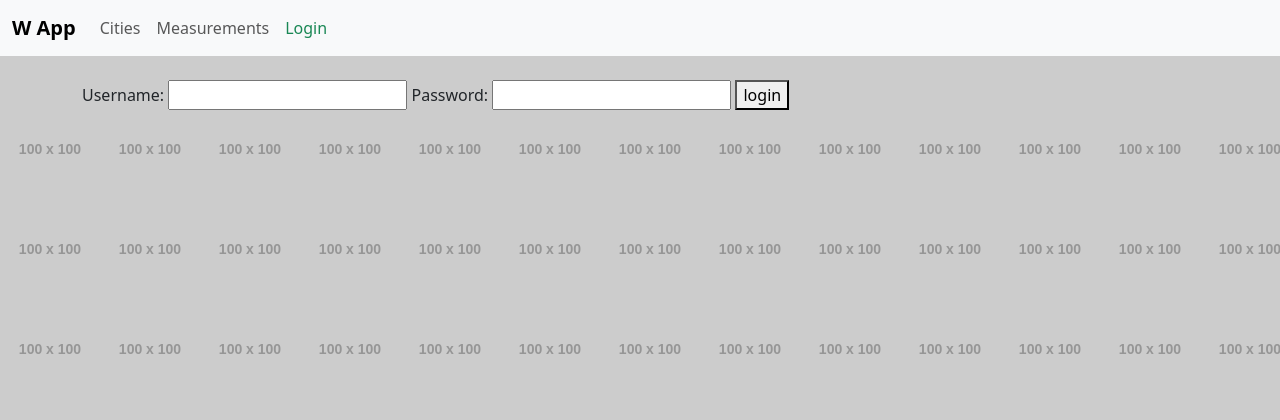
After one commit to RafalPublic/PAW1-LB-gr354-Zebryk-Rafal, a Symfony app: template templates/login/index.html.twig in a window 1280 px wide. The commit adds this page. Shown: the top 420 px of the page. Run offline with Twig, Linux system fonts and the light colour scheme; the template is opened without the code that fills it, so the values that code supplies are empty; grey boxes labelled with a size stand in for pictures from a placeholder-image service; some libraries are stand-ins or nearby versions.

Commit message:
Zadanie git commit

```diff
--- /dev/null
+++ b/config/routes/logout.yaml
@@ -0,0 +1,3 @@
+app_logout:
+    path: /logout
+    methods: GET
--- a/templates/base.html.twig
+++ b/templates/base.html.twig
@@ -22,6 +22,15 @@
                 <li class="nav-item">
                     <a class="nav-link" href="{{ path('app_measurement_index') }}">Measurements</a>
                 </li>
+                {% if is_granted('IS_AUTHENTICATED_FULLY') %}
+                    <li class="nav-item">
+                        <a class="nav-link text-danger" href="{{ path('app_logout') }}">Logout</a>
+                    </li>
+                {% else %}
+                    <li class="nav-item">
+                        <a class="nav-link text-success" href="{{ path('app_login') }}">Login</a>
+                    </li>
+                {% endif %}
             </ul>
         </div>
     </div>
--- /dev/null
+++ b/templates/login/index.html.twig
@@ -0,0 +1,19 @@
+{% extends 'base.html.twig' %}
+
+{% block title %}Login{% endblock %}
+
+{% block body %}
+    {% if error %}
+        <div>{{ error.messageKey|trans(error.messageData, 'security') }}</div>
+    {% endif %}
+
+    <form action="{{ path('app_login') }}" method="post">
+        <label for="username">Username:</label>
+        <input type="text" id="username" name="_username" value="{{ last_username }}"/>
+
+        <label for="password">Password:</label>
+        <input type="password" id="password" name="_password"/>
+
+        <button type="submit">login</button>
+    </form>
+{% endblock %}
```
Also changed, not shown: 1 other file.
